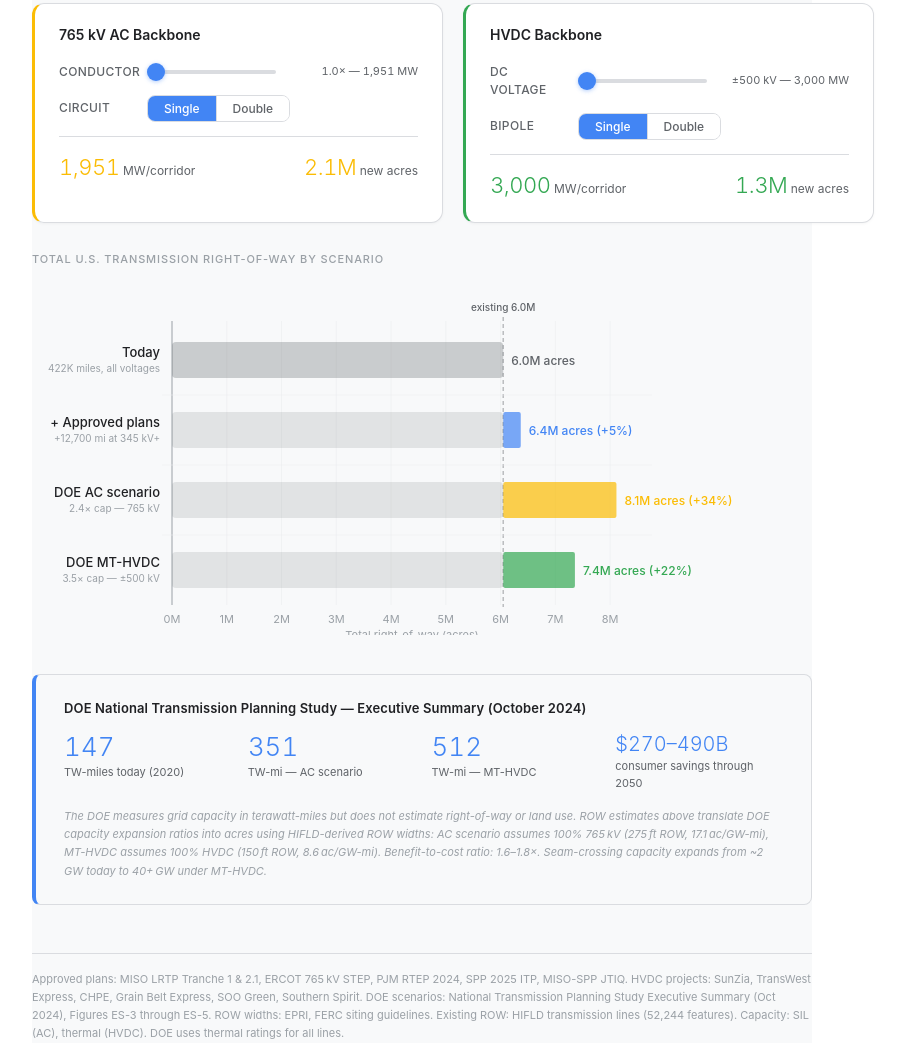
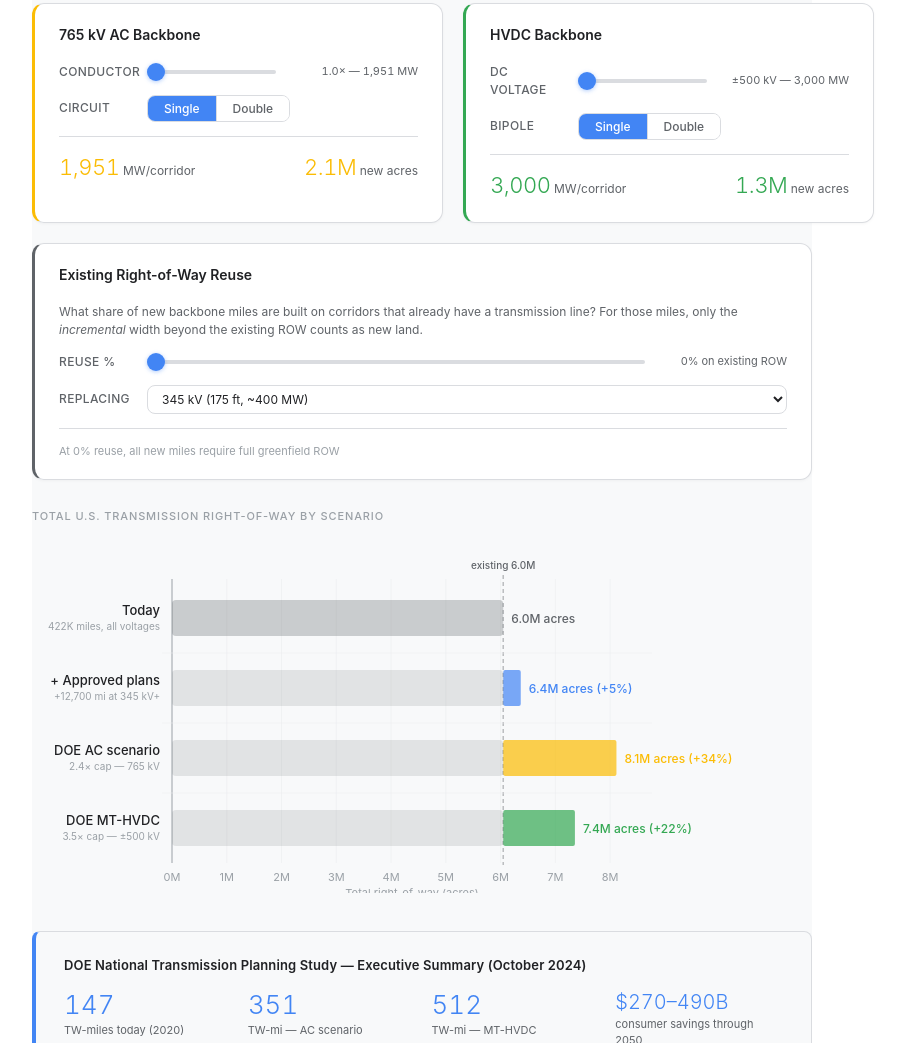
Before and after one commit to dashboardamerican/us-transmission-grid, a plain HTML site: page macrogrid.html in a window 1280 px wide. Shown: the part 2096-3139 px from the top of the page, without its empty margins (218-1123 px from the left). Drawn offline with Linux system fonts and the light colour scheme; a web font is replaced by a local one.

Commit message:
Add existing ROW reuse control to macrogrid scenario model
New lever lets users specify what % of new backbone miles are built on
existing corridors. Accounts for both incremental ROW width and reduced
net new capacity (new − replaced), so replacing higher-voltage lines
correctly shows less land savings due to the capacity offset.

Co-Authored-By: Claude Opus 4.6 (1M context) <noreply@anthropic.com>

```diff
--- a/macrogrid.html
+++ b/macrogrid.html
@@ -677,6 +677,42 @@
     </div>
   </div>
 
+  <!-- Existing ROW reuse control -->
+  <div class="mg-control-panel" style="margin-top:20px; border-left: 3px solid #5F6368;">
+    <div class="mg-control-title">Existing Right-of-Way Reuse</div>
+    <div style="font-size:12px; color:var(--g-grey); margin-bottom:14px; line-height:1.5;">
+      What share of new backbone miles are built on corridors that already have a transmission line?
+      For those miles, only the <em>incremental</em> width beyond the existing ROW counts as new land.
+    </div>
+    <div class="mg-control-row">
+      <label>Reuse %</label>
+      <input type="range" min="0" max="100" step="5" value="0" id="row-reuse-pct">
+      <span class="mg-control-val" id="row-reuse-val">0% on existing ROW</span>
+    </div>
+    <div class="mg-control-row">
+      <label>Replacing</label>
+      <select id="row-reuse-voltage" style="
+        flex: 1;
+        font-family: inherit;
+        font-size: 12px;
+        padding: 5px 10px;
+        border: 1px solid var(--g-grey-border);
+        border-radius: 8px;
+        background: var(--g-surface);
+        color: var(--g-grey-dark);
+        cursor: pointer;
+      ">
+        <option value="85,60">100–161 kV (85 ft, ~60 MW)</option>
+        <option value="125,130">220–287 kV (125 ft, ~130 MW)</option>
+        <option value="175,400" selected>345 kV (175 ft, ~400 MW)</option>
+        <option value="225,900">500 kV (225 ft, ~900 MW)</option>
+      </select>
+    </div>
+    <div class="mg-control-result" id="row-reuse-result">
+      <span style="font-size:11px; color:var(--g-grey-light)">At 0% reuse, all new miles require full greenfield ROW</span>
+    </div>
+  </div>
+
   <div class="mg-section-label" style="margin-top:28px">Total U.S. transmission right-of-way by scenario</div>
   <svg id="mg-row-chart" width="780" height="340" style="margin-top:8px"></svg>
 
@@ -869,26 +905,61 @@
   let acDouble = false;
   let dcVoltage = 500;
   let dcDouble = false;
+  let reusePct = 0;        // 0–100
+  let reuseRowFt = 175;    // existing ROW width being replaced
+  let reuseCapMw = 400;    // existing line capacity (SIL) being replaced
 
   function calculate() {
     const acEffMw    = AC_BASE_MW * acConductor * (acDouble ? 2 : 1);
-    const acApGm     = acresPerGwMi(AC_ROW_FT, acEffMw);
-    const acNewAcres = AC_NEW_GW_MI * acApGm;
-
     const dcBaseMw   = hvdcCapacity(dcVoltage);
     const dcEffMw    = dcBaseMw * (dcDouble ? 2 : 1);
     const dcRow      = hvdcRowFt(dcVoltage);
-    const dcApGm     = acresPerGwMi(dcRow, dcEffMw);
-    const dcNewAcres = DC_NEW_GW_MI * dcApGm;
 
-    return { acEffMw, acNewAcres, dcBaseMw, dcEffMw, dcRow, dcNewAcres };
+    // Reuse: for the fraction built on existing ROW, only the incremental
+    // width (new ROW − existing ROW) counts. If new is narrower, net = 0.
+    const reuseFrac = reusePct / 100;
+    const greenFrac = 1 - reuseFrac;
+
+    // For reused corridors:
+    //  - Width: only incremental beyond existing ROW
+    //  - Capacity: only NET new capacity (new − replaced), since replaced
+    //    line already served load. Need more miles to hit same GW-mi target.
+    const acIncrFt    = Math.max(0, AC_ROW_FT - reuseRowFt);
+    const acNetCapMw  = Math.max(acEffMw * 0.1, acEffMw - reuseCapMw); // floor at 10%
+    const acApGmGreen = acresPerGwMi(AC_ROW_FT, acEffMw);
+    const acApGmReuse = acresPerGwMi(acIncrFt, acNetCapMw);
+    const acNewAcres  = AC_NEW_GW_MI * (greenFrac * acApGmGreen + reuseFrac * acApGmReuse);
+
+    const dcIncrFt    = Math.max(0, dcRow - reuseRowFt);
+    const dcNetCapMw  = Math.max(dcEffMw * 0.1, dcEffMw - reuseCapMw);
+    const dcApGmGreen = acresPerGwMi(dcRow, dcEffMw);
+    const dcApGmReuse = acresPerGwMi(dcIncrFt, dcNetCapMw);
+    const dcNewAcres  = DC_NEW_GW_MI * (greenFrac * dcApGmGreen + reuseFrac * dcApGmReuse);
+
+    return { acEffMw, acNewAcres, acNetCapMw, dcBaseMw, dcEffMw, dcRow, dcNewAcres, dcNetCapMw, acIncrFt, dcIncrFt };
   }
 
   function fmt(n) { return Math.round(n).toLocaleString(); }
   function fmtM(n) { return (n/1000000).toFixed(1) + 'M'; }
 
   function render() {
-    const { acEffMw, acNewAcres, dcBaseMw, dcEffMw, dcRow, dcNewAcres } = calculate();
+    const { acEffMw, acNewAcres, acNetCapMw, dcBaseMw, dcEffMw, dcRow, dcNewAcres, dcNetCapMw, acIncrFt, dcIncrFt } = calculate();
+
+    // ── Update reuse control display ──
+    document.getElementById('row-reuse-val').textContent =
+      reusePct + '% on existing ROW';
+    const reuseResult = document.getElementById('row-reuse-result');
+    if (reusePct === 0) {
+      reuseResult.innerHTML = '<span style="font-size:11px; color:var(--g-grey-light)">At 0% reuse, all new miles require full greenfield ROW</span>';
+    } else {
+      const savedAcresAc = AC_NEW_GW_MI * acresPerGwMi(AC_ROW_FT, acEffMw) - acNewAcres;
+      const savedAcresDc = DC_NEW_GW_MI * acresPerGwMi(dcRow, dcEffMw) - dcNewAcres;
+      reuseResult.innerHTML =
+        '<span style="font-size:11px; color:var(--g-grey)">' +
+        reusePct + '% of miles reuse existing ' + reuseRowFt + ' ft / ' + reuseCapMw + ' MW corridors.<br>' +
+        'AC: ' + acIncrFt + ' ft incremental width, ' + fmt(Math.round(acNetCapMw)) + ' MW net new cap → saves ' + fmtM(savedAcresAc) + ' acres.<br>' +
+        'HVDC: ' + dcIncrFt + ' ft incremental width, ' + fmt(Math.round(dcNetCapMw)) + ' MW net new cap → saves ' + fmtM(savedAcresDc) + ' acres.</span>';
+    }
 
     // ── Update control panel displays ──
     document.getElementById('ac-conductor-val').textContent =
@@ -921,11 +992,12 @@
     const pW=W-L-R, pH=H-T-B;
     const ns = 'http://www.w3.org/2000/svg';
 
+    const reuseNote = reusePct > 0 ? ' (' + reusePct + '% reuse)' : '';
     const SCENARIOS = [
       { label:'Today',            total:EXISTING_ACRES,                          added:0,              color:'#5F6368', note:'422K miles, all voltages' },
       { label:'+ Approved plans', total:EXISTING_ACRES + APPROVED_ACRES,         added:APPROVED_ACRES, color:'#4285F4', note:'+12,700 mi at 345 kV+' },
-      { label:'DOE AC scenario',  total:EXISTING_ACRES + Math.round(acNewAcres), added:Math.round(acNewAcres), color:'#FBBC04', note:acDesc },
-      { label:'DOE MT-HVDC',      total:EXISTING_ACRES + Math.round(dcNewAcres), added:Math.round(dcNewAcres), color:'#34A853', note:dcDesc },
+      { label:'DOE AC scenario',  total:EXISTING_ACRES + Math.round(acNewAcres), added:Math.round(acNewAcres), color:'#FBBC04', note:acDesc + reuseNote },
+      { label:'DOE MT-HVDC',      total:EXISTING_ACRES + Math.round(dcNewAcres), added:Math.round(dcNewAcres), color:'#34A853', note:dcDesc + reuseNote },
     ];
 
     const maxAcres = Math.max(...SCENARIOS.map(s => s.total), EXISTING_ACRES * 1.05);
@@ -1070,6 +1142,16 @@
     document.getElementById('dc-single').classList.remove('active');
     render();
   });
+  document.getElementById('row-reuse-pct').addEventListener('input', e => {
+    reusePct = parseInt(e.target.value);
+    render();
+  });
+  document.getElementById('row-reuse-voltage').addEventListener('change', e => {
+    const parts = e.target.value.split(',');
+    reuseRowFt = parseInt(parts[0]);
+    reuseCapMw = parseInt(parts[1]);
+    render();
+  });
 
   // Initial render
   render();
```
